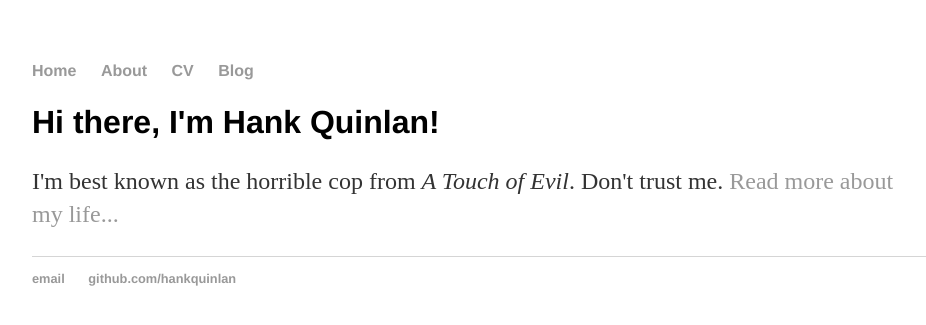
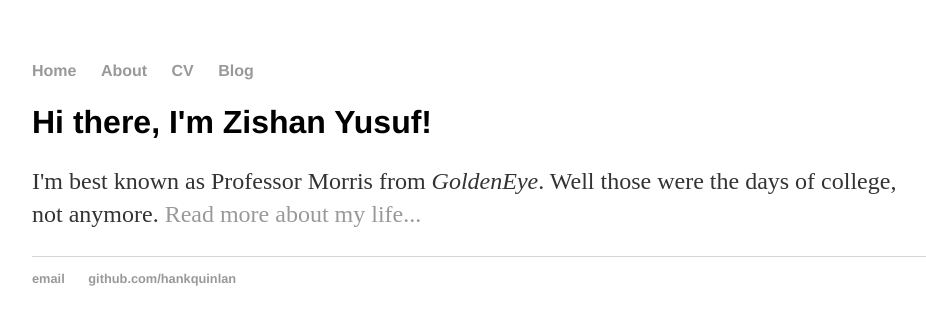
Before and after one commit to zishanyusuf/zishanyusuf.github.io, a Jekyll site: the page built from index.html, in a window 1280 px wide. Shown: the top 325 px of the page, without its empty margins (160-1086 px from the left). Built offline with Jekyll 4.4.1, drawn with Linux system fonts in a browser that asks for light colours.

Commit message:
Update index.html

```diff
--- a/index.html
+++ b/index.html
@@ -4,6 +4,6 @@ title: Hank Quinlan, Horrible Cop
 ---
 
 		<div class="blurb">
-			<h1>Hi there, I'm Hank Quinlan!</h1>
-			<p>I'm best known as the horrible cop from <em>A Touch of Evil</em>. Don't trust me. <a href="/about">Read more about my life...</a></p>
+			<h1>Hi there, I'm Zishan Yusuf!</h1>
+			<p>I'm best known as Professor Morris from <em>GoldenEye</em>. Well those were the days of college, not anymore. <a href="/about">Read more about my life...</a></p>
 		</div>
```
